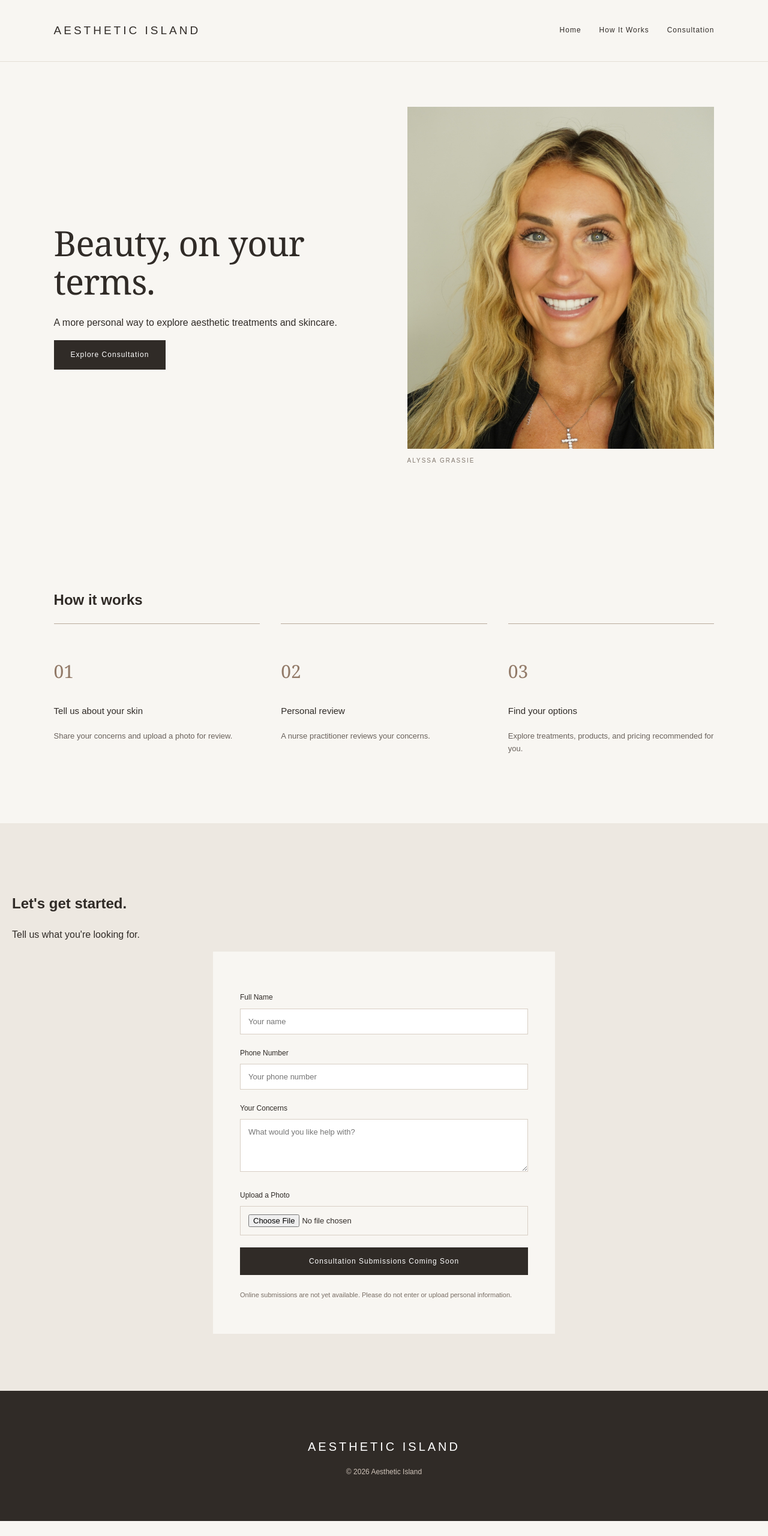
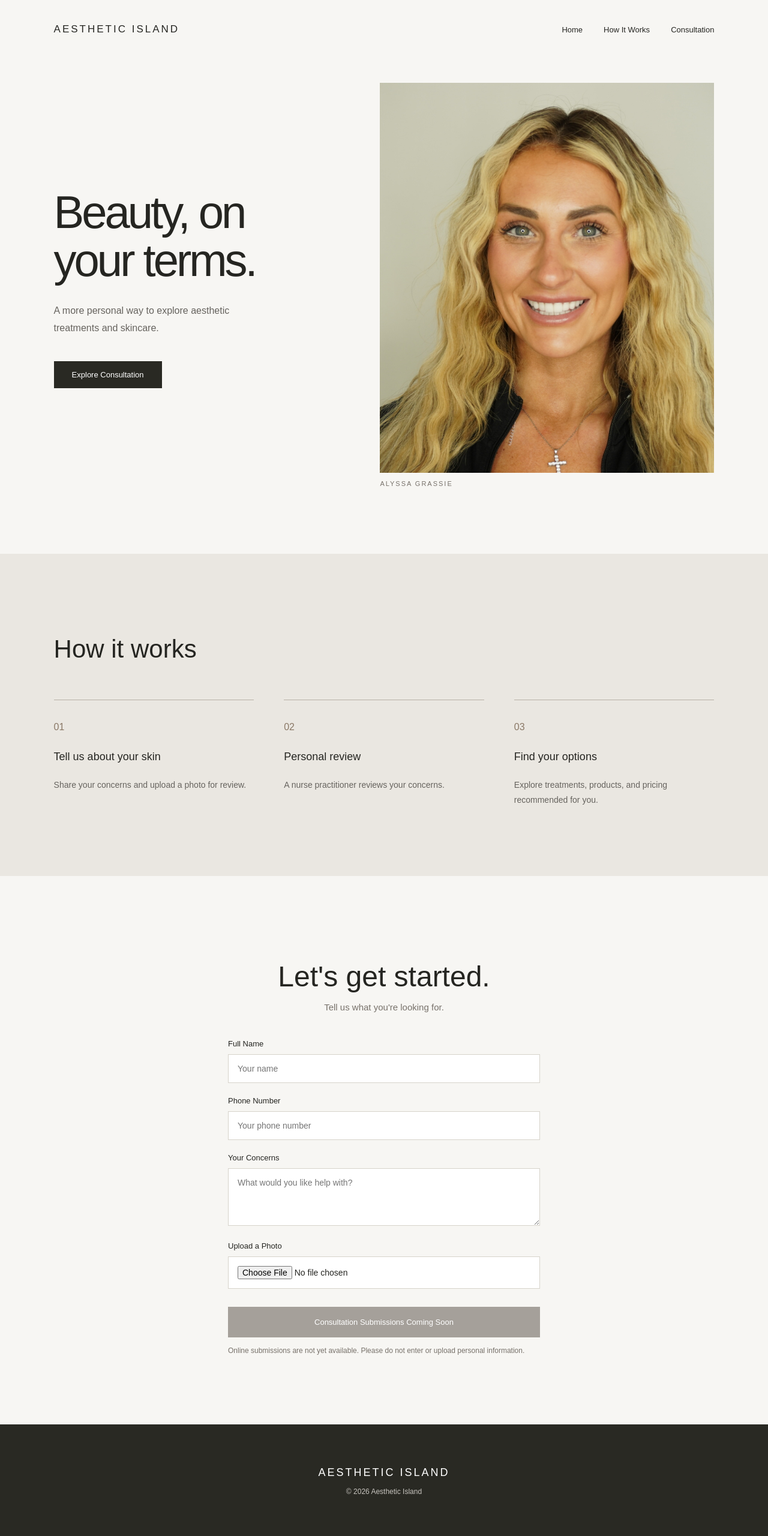
Before and after one commit to EimanYousaf/aesthetic-island-portal, a plain HTML site: page frontend/index.html in a window 1280 px wide. Shown: the top 2560 px of the page at 60% size. Drawn offline with Linux system fonts and the light colour scheme.

Commit message:
Refactor CSS styles for improved design and responsiveness
Updated styles for various elements including body, nav, and buttons. Adjusted layout for responsiveness and improved color scheme.

```diff
--- a/frontend/style.css
+++ b/frontend/style.css
@@ -1,5 +1,5 @@
 
-/* this is the style for my whole website */
+/* this is my main website style */
 * {
     box-sizing: border-box;
 }
@@ -10,313 +10,229 @@ html {
 
 body {
     margin: 0;
-    background-color: #f8f6f2;
-    color: #302b27;
     font-family: Arial, sans-serif;
-    line-height: 1.6;
+    background-color: #f7f6f3;
+    color: #252521;
 }
 
-/* this is the top bar */
-.topBar {
-    display: flex;
-    justify-content: space-between;
-    padding: 8px 7%;
-    background-color: #e9e4dd;
-    font-size: 10px;
-    letter-spacing: 2px;
-}
-
-/* this is my navigation */
+/* navigation */
 nav {
     display: flex;
     justify-content: space-between;
     align-items: center;
-    padding: 20px 7%;
-    border-bottom: 1px solid #e4ded6;
+    padding: 25px 7%;
+    background-color: #f7f6f3;
 }
 
 nav h2 {
-    font-size: 19px;
-    font-weight: 400;
-    letter-spacing: 4px;
+    font-size: 17px;
+    font-weight: 500;
+    letter-spacing: 3px;
 }
 
 .links {
     display: flex;
-    gap: 30px;
-}
-
-a {
-    color: inherit;
-    text-decoration: none;
+    gap: 35px;
 }
 
 .links a {
-    font-size: 12px;
-    letter-spacing: 1px;
+    color: #252521;
+    text-decoration: none;
+    font-size: 13px;
 }
 
-a:hover {
-    color: #9a806c;
+.links a:hover {
+    color: #9c8976;
 }
 
-/* this is my homepage */
+/* homepage */
 .home {
     display: flex;
     align-items: center;
-    gap: 7%;
-    padding: 75px 7%;
+    gap: 8%;
+    padding: 40px 7% 100px;
 }
 
 .homeText {
-    width: 50%;
+    width: 45%;
 }
 
-.smallText {
-    font-size: 11px;
-    letter-spacing: 3px;
-    text-transform: uppercase;
-    color: #927a68;
+.homeText h1 {
+    font-size: 76px;
+    font-weight: 400;
+    letter-spacing: -4px;
+    line-height: 1.05;
+    margin: 0 0 30px;
 }
 
-.home h1 {
-    font-family: Georgia, serif;
-    font-size: 58px;
-    font-weight: 400;
-    line-height: 1.1;
-    letter-spacing: -1px;
-    margin: 25px 0;
-}
-
-.description {
-    max-width: 440px;
-    font-size: 14px;
-    color: #68605a;
-    margin-bottom: 35px;
+.homeText p {
+    font-size: 16px;
+    line-height: 1.8;
+    color: #66635e;
+    max-width: 350px;
 }
 
 .mainButton {
     display: inline-block;
-    padding: 15px 28px;
-    background-color: #302b27;
+    margin-top: 25px;
+    padding: 15px 30px;
+    background-color: #292923;
     color: white;
-    font-size: 12px;
-    letter-spacing: 1px;
+    text-decoration: none;
+    font-size: 13px;
 }
 
 .mainButton:hover {
-    background-color: #927a68;
-    color: white;
+    background-color: #7d7063;
 }
 
-.bottomText {
-    margin-top: 65px;
-    font-size: 10px;
-    letter-spacing: 2px;
-    color: #927a68;
-}
-
-/* this is my homepage picture */
+/* homepage picture */
 .homeImage {
-    width: 50%;
+    width: 55%;
 }
 
 .homeImage img {
     display: block;
     width: 100%;
-    height: 570px;
+    height: 650px;
     object-fit: cover;
 }
 
 .photoCaption {
+    font-size: 11px;
+    letter-spacing: 2px;
+    color: #77716a;
     margin-top: 12px;
-    font-size: 10px;
-    letter-spacing: 2px;
-    color: #82786f;
 }
 
-/* this is the introduction */
-.intro {
-    text-align: center;
-    padding: 100px 20px;
-    background-color: #ede8e1;
+/* how it works */
+.about {
+    padding: 100px 7%;
+    background-color: #eae7e1;
 }
 
-.intro h2 {
-    max-width: 700px;
-    margin: 20px auto;
-    font-family: Georgia, serif;
-    font-size: 40px;
+.about h2 {
+    font-size: 42px;
     font-weight: 400;
-    line-height: 1.2;
-}
-
-.intro > p:last-child {
-    max-width: 570px;
-    margin: 0 auto;
-    font-size: 14px;
-    color: #68605a;
-}
-
-/* this is the process section */
-.about {
-    padding: 100px 7%;
-}
-
-.sectionTitle {
-    text-align: center;
     margin-bottom: 60px;
-}
-
-.sectionTitle h2,
-.formTitle h2 {
-    font-family: Georgia, serif;
-    font-size: 45px;
-    font-weight: 400;
-    margin: 10px 0;
-}
-
-.sectionTitle > p:last-child,
-.formTitle > p:last-child {
-    font-size: 14px;
-    color: #68605a;
 }
 
 .steps {
     display: flex;
-    gap: 35px;
+    gap: 50px;
 }
 
 .step {
     flex: 1;
-    border-top: 1px solid #b9aa9d;
-    padding-top: 25px;
+    border-top: 1px solid #b7b0a6;
+    padding-top: 20px;
 }
 
 .step h3 {
-    font-family: Georgia, serif;
-    font-size: 30px;
+    font-size: 16px;
     font-weight: 400;
-    color: #927a68;
+    color: #8a7866;
 }
 
 .step h4 {
-    font-size: 15px;
+    font-size: 18px;
     font-weight: 500;
+    margin-top: 30px;
 }
 
 .step p {
-    font-size: 13px;
-    color: #68605a;
+    font-size: 14px;
+    line-height: 1.8;
+    color: #66635e;
 }
 
-/* this is the consultation section */
+/* consultation */
 .consultation {
-    background-color: #ede8e1;
-    padding: 95px 20px;
+    padding: 100px 20px;
+    text-align: center;
 }
 
-.formTitle {
-    text-align: center;
-    margin-bottom: 40px;
+.consultation h2 {
+    font-size: 48px;
+    font-weight: 400;
+    margin-bottom: 10px;
+}
+
+.formIntro {
+    color: #77716a;
+    font-size: 15px;
+    margin-bottom: 45px;
 }
 
 form {
-    max-width: 570px;
+    max-width: 520px;
     margin: auto;
-    background-color: #f8f6f2;
-    padding: 45px;
+    text-align: left;
 }
 
 label {
     display: block;
+    font-size: 13px;
     margin-top: 22px;
-    margin-bottom: 8px;
-    font-size: 12px;
+    margin-bottom: 10px;
 }
 
 input,
 textarea {
     width: 100%;
-    padding: 13px;
-    border: 1px solid #d8cfc5;
-    background-color: white;
-    color: #302b27;
+    padding: 15px;
+    border: 1px solid #d7d3cb;
+    background-color: #fff;
     font-family: Arial, sans-serif;
-    font-size: 13px;
+    font-size: 14px;
 }
 
 textarea {
     resize: vertical;
 }
 
-input[type="file"] {
-    background-color: transparent;
+button {
+    width: 100%;
+    padding: 18px;
+    margin-top: 30px;
+    background-color: #292923;
+    color: white;
+    border: none;
+    font-size: 13px;
+}
+
+button:disabled {
+    background-color: #a5a09a;
+    cursor: not-allowed;
 }
 
 .formNote {
-    font-size: 11px;
-    color: #786d64;
-    margin-top: 25px;
+    font-size: 12px;
+    color: #77716a;
+    line-height: 1.7;
 }
 
-button {
-    width: 100%;
-    padding: 16px;
-    margin-top: 20px;
-    border: none;
-    background-color: #302b27;
-    color: white;
-    font-size: 12px;
-    letter-spacing: 1px;
-    cursor: pointer;
-}
-
-button:hover {
-    background-color: #927a68;
-}
-
-/* this is the footer */
+/* footer */
 footer {
-    padding: 60px 7%;
-    background-color: #302b27;
+    padding: 55px 20px;
+    background-color: #292923;
     color: white;
     text-align: center;
 }
 
 footer h2 {
-    font-size: 20px;
+    font-size: 18px;
     font-weight: 400;
-    letter-spacing: 4px;
+    letter-spacing: 3px;
 }
 
 footer p {
     font-size: 12px;
-    color: #d0c5bb;
+    color: #c8c5c0;
 }
 
-.footerLinks {
-    display: flex;
-    justify-content: center;
-    gap: 25px;
-    margin: 30px 0;
-}
-
-.footerLinks a {
-    font-size: 12px;
-}
-
-.copyright {
-    margin-top: 35px;
-    font-size: 10px;
-}
-
-/* this makes my website fit on phones */
+/* phone screen */
 @media (max-width: 768px) {
-
-    .topBar {
-        display: none;
-    }
 
     nav {
         flex-direction: column;
@@ -324,12 +240,12 @@ footer p {
     }
 
     .links {
-        gap: 18px;
+        gap: 20px;
     }
 
     .home {
         flex-direction: column;
-        padding: 45px 7%;
+        padding: 40px 7%;
     }
 
     .homeText,
@@ -337,29 +253,29 @@ footer p {
         width: 100%;
     }
 
-    .home h1 {
-        font-size: 42px;
+    .homeText h1 {
+        font-size: 50px;
+        letter-spacing: -2px;
+    }
+
+    .homeImage {
+        margin-top: 40px;
     }
 
     .homeImage img {
         height: auto;
     }
 
-    .bottomText {
-        margin-top: 35px;
+    .steps {
+        flex-direction: column;
+        gap: 30px;
     }
 
-    .intro h2,
-    .sectionTitle h2,
-    .formTitle h2 {
-        font-size: 34px;
+    .about {
+        padding: 70px 7%;
     }
 
-    .steps {
-        flex-direction: column;
-    }
-
-    form {
-        padding: 25px;
+    .consultation h2 {
+        font-size: 38px;
     }
 }
```
